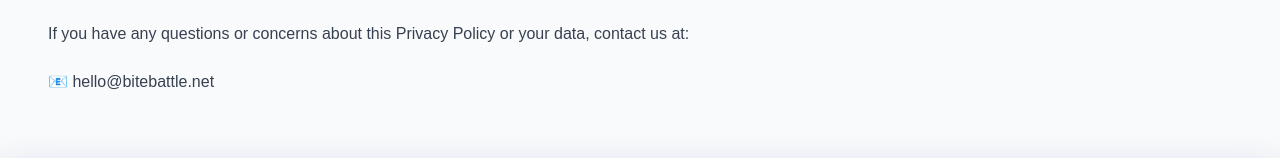
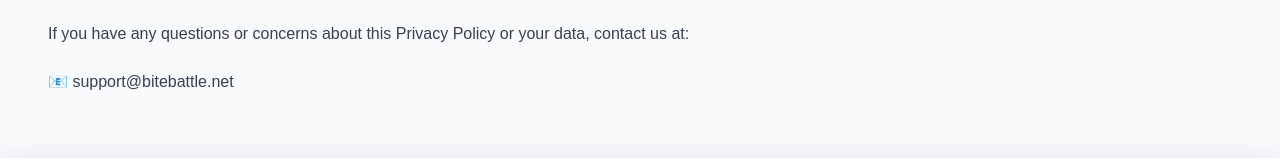
Before and after one commit to GreateDirector/bite-battle-web, a Next.js app: page /legal/privacy in a window 1280 px wide. Shown: the part 2336-2496 px from the top of the page. Built offline with nearby package versions, Linux system fonts and the light colour scheme; a web font is replaced by a local one.

Commit message:
Update Bite Battle pages

```diff
--- a/app/contact/page.tsx
+++ b/app/contact/page.tsx
@@ -18,10 +18,10 @@ export default function ContactPage() {
               </p>
               <div className="soft-glass rounded-full px-8 py-4 inline-block">
                 <a
-                  href="mailto:hello@bitebattle.net"
+                  href="mailto:support@bitebattle.net"
                   className="text-xl font-semibold text-gray-800 hover:text-orange-500 transition-colors"
                 >
-                  hello@bitebattle.net
+                  support@bitebattle.net
                 </a>
               </div>
             </div>
--- a/app/friend/page.tsx
+++ b/app/friend/page.tsx
@@ -51,7 +51,7 @@ export default function FriendPage() {
               Interested in becoming a Bite Friend partner? Contact us to learn more about partnership opportunities.
             </p>
             <p className="text-gray-600 text-sm">
-              Email: <a href="mailto:hello@bitebattle.net" className="text-pink-500 hover:underline">hello@bitebattle.net</a>
+              Email: <a href="mailto:support@bitebattle.net" className="text-pink-500 hover:underline">support@bitebattle.net</a>
             </p>
           </SoftGlassCard>
         </div>
--- a/app/legal/privacy/page.tsx
+++ b/app/legal/privacy/page.tsx
@@ -115,7 +115,7 @@ export default function PrivacyPolicyPage() {
               If you have any questions or concerns about this Privacy Policy or your data, contact us at:
             </p>
             <p>
-              📧 hello@bitebattle.net
+              📧 support@bitebattle.net
             </p>
           </div>
         </div>
--- a/app/legal/terms/page.tsx
+++ b/app/legal/terms/page.tsx
@@ -109,7 +109,7 @@ export default function TermsOfServicePage() {
               If you have any questions about these Terms, contact us at:
             </p>
             <p>
-              📧 hello@bitebattle.net
+              📧 support@bitebattle.net
             </p>
           </div>
         </div>
```
Also changed, not shown: 1 other file (tests, documents, lock files or other folders).
